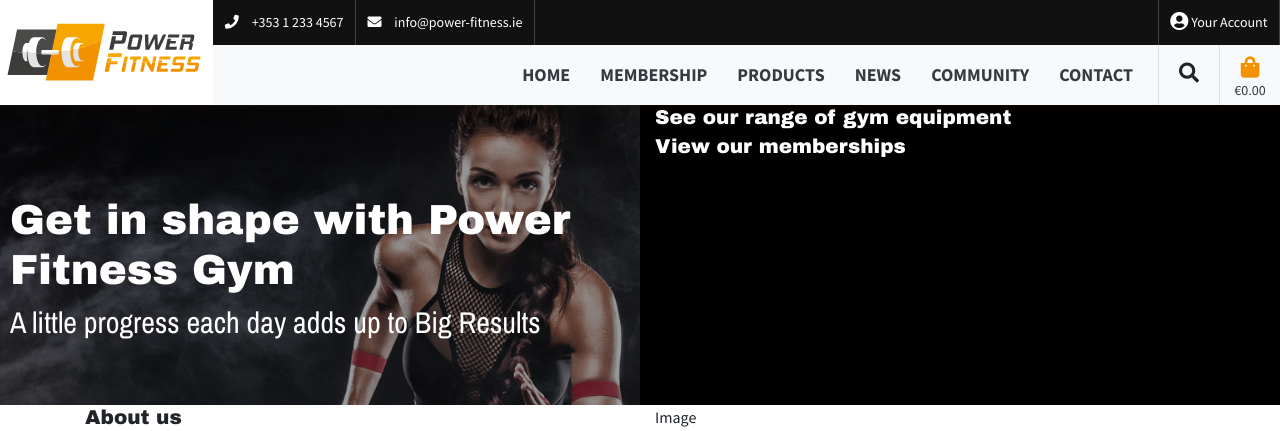
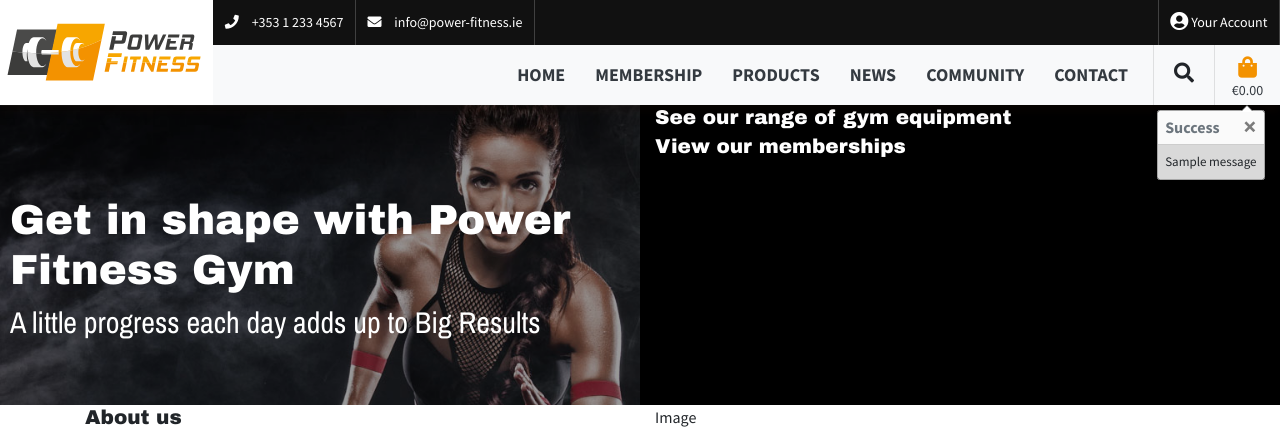
Before and after one commit to Bourkekev/ms4-power-fitness-gym, a Django app: page / in a window 1280 px wide. Shown: the top 431 px of the page. Run offline with Django 3.2, Linux system fonts and the light colour scheme; tables that the repository leaves empty hold one stand-in row (values such as "Sample post"); one stand-in notice (Sample message) is shown; some libraries are stand-ins or nearby versions.

Commit message:
Position and styled toast

```diff
--- a/static/css/base.css
+++ b/static/css/base.css
@@ -198,8 +198,8 @@ header.sticky {
 }
 .bag-toggle a {
     display: inline-block;
-    padding: .4rem 1.4rem;
-    width: 6rem;
+    padding: .4rem .4rem;
+    width: 6.5rem;
 }
 .search-block .btn {
     border: none;
@@ -461,11 +461,42 @@ footer {
     opacity: 1;
 }
 /* Toasts*/
-.message-container {
+.toast-container {
+    position: absolute;
+    top: 62px;
+    right: 0;
+    margin: 0 5px;
+    z-index: 999999999;
+}
+.sticky + .toast-container {
     position: fixed;
-    top: 72px;
-    right: 15px;
-    z-index: 999999999;
+}
+.toast {
+    border: 1px solid #a6a6a6;
+    font-size: 1.3rem;
+}
+/* toast up arrow */
+.toast:before,
+.toast:after {
+    content: '';
+    position: absolute;
+    bottom: 100%;
+    right: 100px;
+    margin: -1px -6px;
+    border: solid 6px transparent;
+    border-bottom-color: #717171;
+    border-top: 0;
+    opacity: 1;
+}
+.toast:after {
+    margin: -2px -6px;
+    border-bottom-color: #fff;
+}
+.toast-header {
+    font-size: 1.6rem;
+}
+.toast button.close {
+    font-size: 2.5rem;
 }
 
 /* -------------------- MEDIA QUERIES ----------------- */
@@ -574,6 +605,17 @@ footer {
         width: auto;
         top:0;
     }
+    /* Toasts*/
+    .toast-container {
+        position: absolute;
+        top: 110px;
+        right: 15px;
+        margin: 0;
+    }
+    .toast:before,
+    .toast:after {
+        right:18px;
+    }
 }
 /* Extra large devices (large desktops, 1200px and up) */
 @media only screen and (min-width: 1200px) {
--- a/static/js/global.js
+++ b/static/js/global.js
@@ -30,7 +30,7 @@
         });
 
         /** Enable toasts */
-        //$('.toast').toast('show');
+        $('.toast').toast('show');
 
     }); // end of document ready
 })(jQuery); // end of jQuery name space
--- a/templates/base.html
+++ b/templates/base.html
@@ -37,7 +37,6 @@
         <script src="https://cdnjs.cloudflare.com/ajax/libs/jquery/3.5.1/jquery.min.js" integrity="sha512-bLT0Qm9VnAYZDflyKcBaQ2gg0hSYNQrJ8RilYldYQ1FxQYoCLtUjuuRuZo+fjqhx/qtq/1itJ0C2ejDxltZVFg==" crossorigin="anonymous"></script>
         <script src="https://cdnjs.cloudflare.com/ajax/libs/popper.js/1.16.1/umd/popper.min.js" integrity="sha512-ubuT8Z88WxezgSqf3RLuNi5lmjstiJcyezx34yIU2gAHonIi27Na7atqzUZCOoY4CExaoFumzOsFQ2Ch+I/HCw==" crossorigin="anonymous"></script>
         <script src="https://cdnjs.cloudflare.com/ajax/libs/twitter-bootstrap/4.5.3/js/bootstrap.min.js" integrity="sha512-8qmis31OQi6hIRgvkht0s6mCOittjMa9GMqtK9hes5iEQBQE/Ca6yGE5FsW36vyipGoWQswBj/QBm2JR086Rkw==" crossorigin="anonymous"></script>
-        <script src="{% static 'js/global.js' %}"></script>
     {% endblock corejs %}
 
     {% block extra_js %}
@@ -61,10 +60,10 @@
         </div>
     </header>
     {% if messages %}
-        <div class="message-container">
-            {% for message in messages %}
-                {% include 'includes/toasts/toast_success.html' %}
-            {% endfor %}
+        <div class="toast-container" aria-live="polite" aria-atomic="true">
+                {% for message in messages %}
+                    {% include 'includes/toasts/toast_success.html' %}
+                {% endfor %}
         </div>
     {% endif %}
 
@@ -79,9 +78,7 @@
     <a href="#" class="back-to-top" title="Back To Top">
     </a>
     {% block postloadjs %}
-        <script type="text/javascript">
-            $('.toast').toast('show');
-        </script>
+        <script src="{% static 'js/global.js' %}"></script>
     {% endblock %}
 
 </body>
--- a/templates/includes/toasts/toast_success.html
+++ b/templates/includes/toasts/toast_success.html
@@ -1,34 +1,11 @@
-<div aria-live="polite" aria-atomic="true" style="position: relative; min-height: 200px;">
-    <!-- Position it -->
-    <div style="position: absolute; top: 0; right: 0;">
-
-        <!-- Then put toasts within -->
-        <div class="toast" role="alert" aria-live="assertive" aria-atomic="true">
+<div class="toast" role="alert" aria-live="assertive" aria-atomic="true" data-autohide="false" data-delay="10000">
     <div class="toast-header">
-                <img src="..." class="rounded mr-2" alt="...">
-                <strong class="mr-auto">Bootstrap</strong>
-                <small class="text-muted">just now</small>
+        <strong class="mr-auto">Success</strong>
         <button type="button" class="ml-2 mb-1 close" data-dismiss="toast" aria-label="Close">
             <span aria-hidden="true">&times;</span>
         </button>
     </div>
     <div class="toast-body">
-                See? Just like this.
+        {{ message }}
     </div>
 </div>
-
-        <div class="toast" role="alert" aria-live="assertive" aria-atomic="true">
-            <div class="toast-header">
-                <img src="..." class="rounded mr-2" alt="...">
-                <strong class="mr-auto">Bootstrap</strong>
-                <small class="text-muted">2 seconds ago</small>
-                <button type="button" class="ml-2 mb-1 close" data-dismiss="toast" aria-label="Close">
-                    <span aria-hidden="true">&times;</span>
-                </button>
-            </div>
-            <div class="toast-body">
-                Heads up, toasts will stack automatically
-            </div>
-        </div>
-    </div>
-</div>
```
Lines whose indentation alone changed are shown as unchanged.
